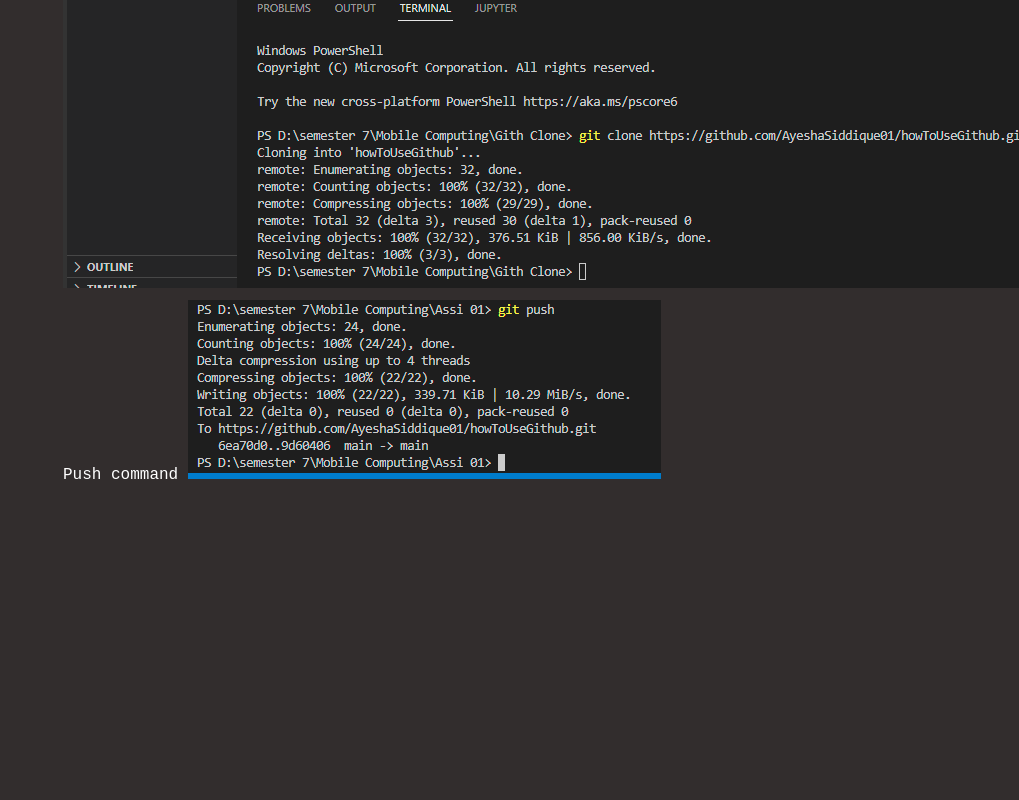
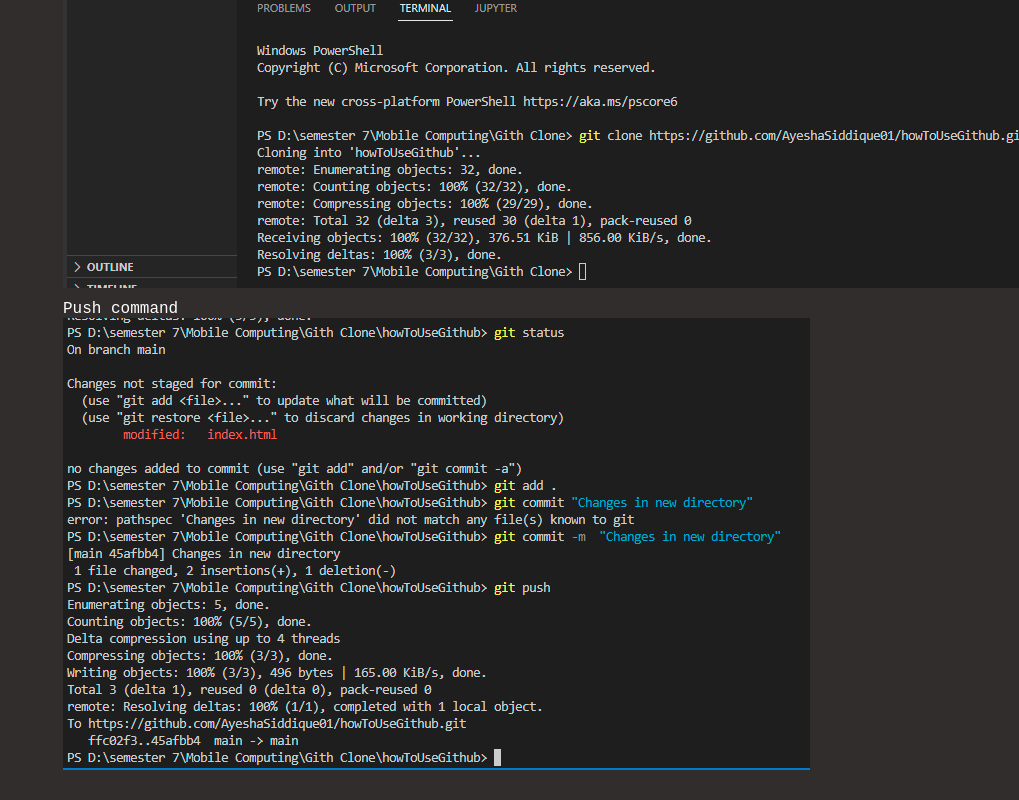
Before and after one commit to AyeshaSiddique01/howToUseGithub, a plain HTML site: page index.html in a window 1280 px wide. Shown: the part 4222-5022 px from the top of the page, without its empty margins (261-1280 px from the left). Before the commit the page ends 4731 px from the top, so only its background shows below. Drawn offline with Linux system fonts and the light colour scheme.

Commit message:
Before pulling

```diff
--- a/index.html
+++ b/index.html
@@ -78,7 +78,7 @@
         </div>
         <div>
             <label>Push command</label>
-            <img src="/images/push.PNG" alt="">
+            <img src="/images/changesInNewDirectory.PNG" alt="">
         </div>
     </div>
 </body>
```
Also changed, not shown: images/changesInNewDirectory.PNG (added).
